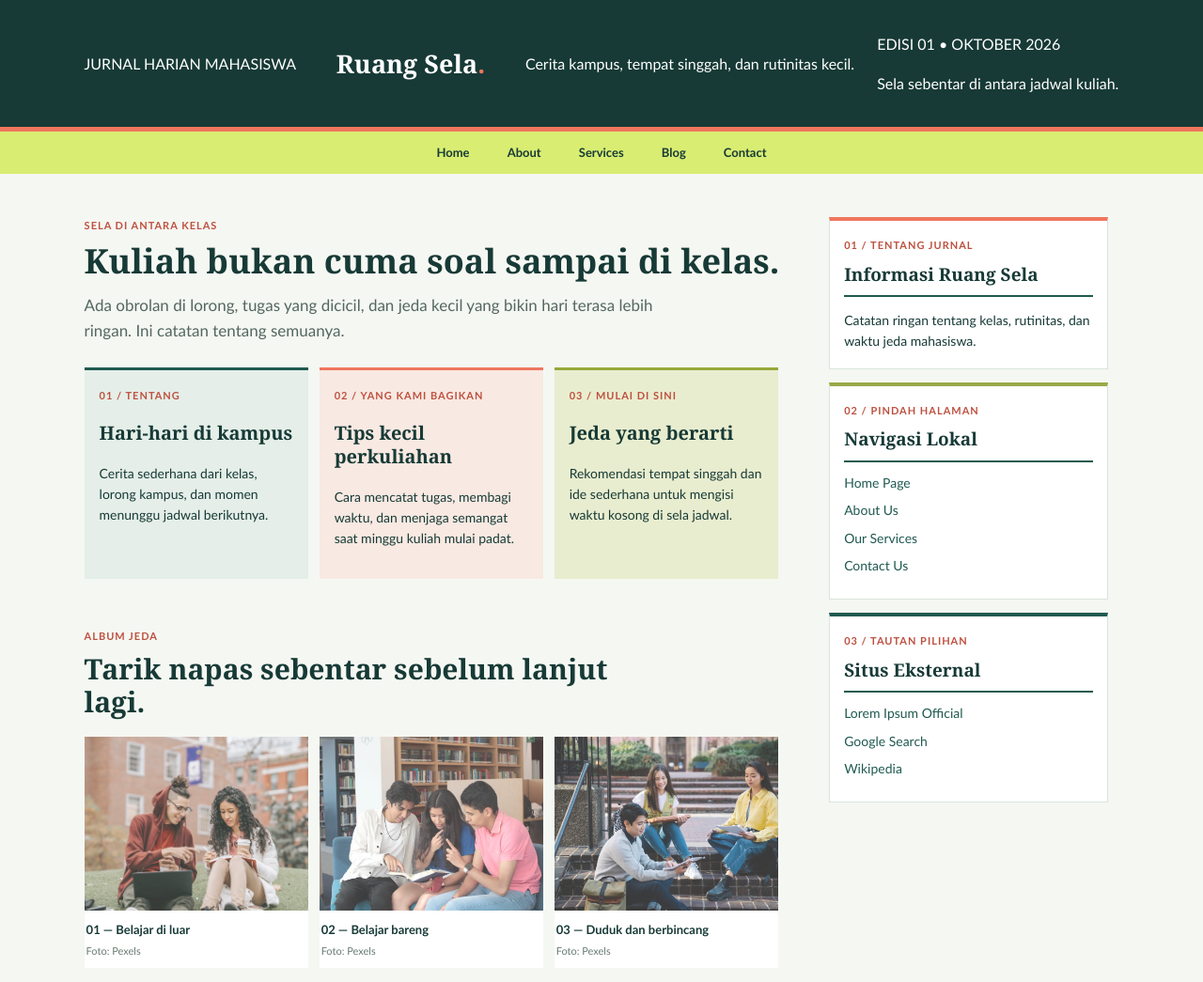
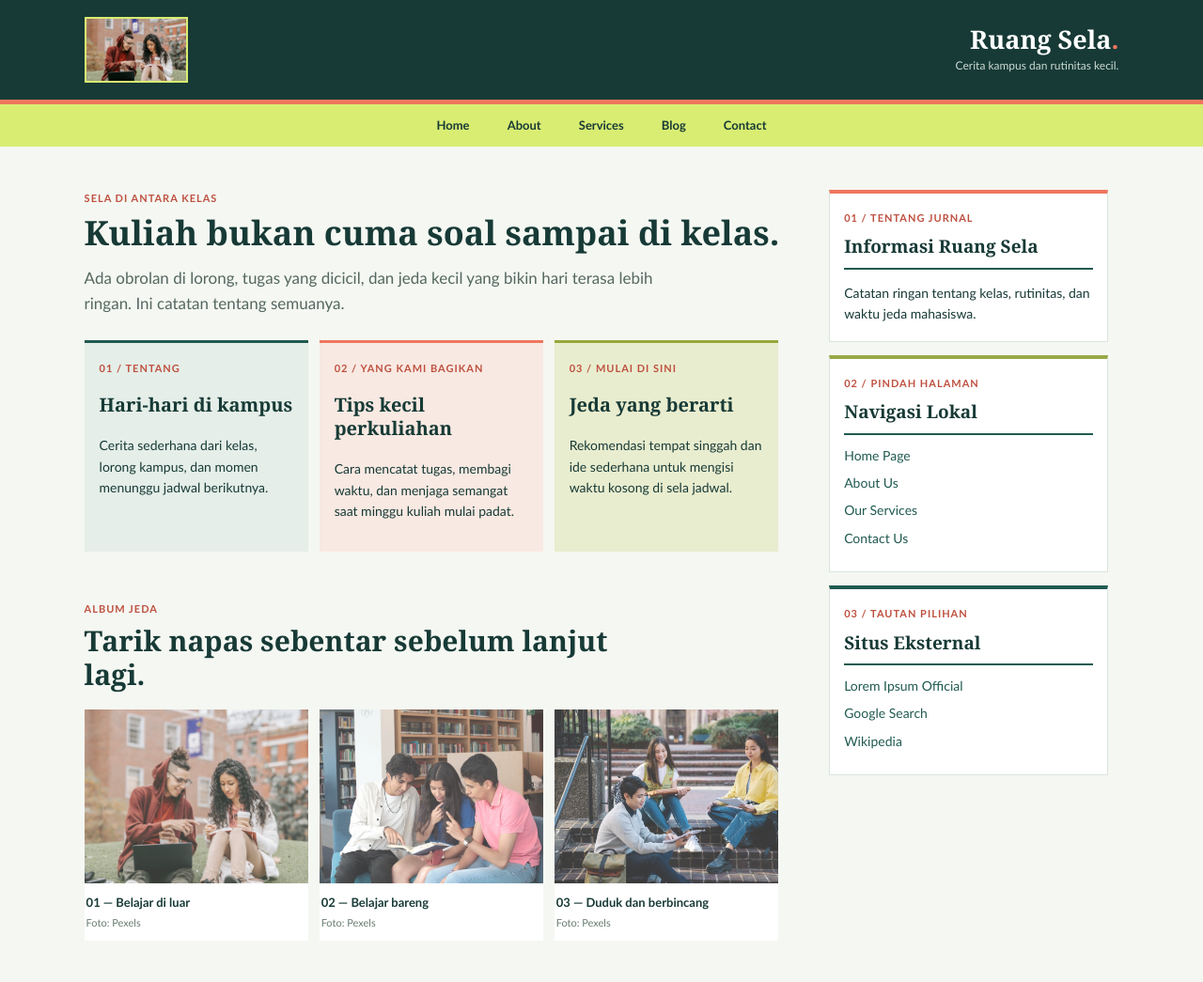
Before and after one commit to gresia825250009/HTML---CSS, a plain HTML site: page Project UTS Individu/Page-1.html in a window 1280 px wide. Shown: the top 1045 px of the page at 94% size. Drawn offline with Linux system fonts and the light colour scheme.

Commit message:
Update Page-1.html

```diff
--- a/Project UTS Individu/Page-1.html
+++ b/Project UTS Individu/Page-1.html
@@ -9,13 +9,11 @@
 <body>
 	<header class="site-header">
 		<div class="header-column brand">
-			<p class="brand-kicker">JURNAL HARIAN MAHASISWA</p>
-			<h1>Ruang Sela<span>.</span></h1>
-			<p>Cerita kampus, tempat singgah, dan rutinitas kecil.</p>
-		</div>
-		<div class="header-column header-note">
-			<p class="issue-label">EDISI 01 <span>•</span> OKTOBER 2026</p>
-			<p class="header-note-copy">Sela sebentar di antara jadwal kuliah.</p>
+			<img class="brand-logo" src="gambar/kuliah-di-luar.jpg" alt="">
+			<div class="brand-copy">
+				<h1>Ruang Sela<span>.</span></h1>
+				<p>Cerita kampus dan rutinitas kecil.</p>
+			</div>
 		</div>
 	</header>
 
```
